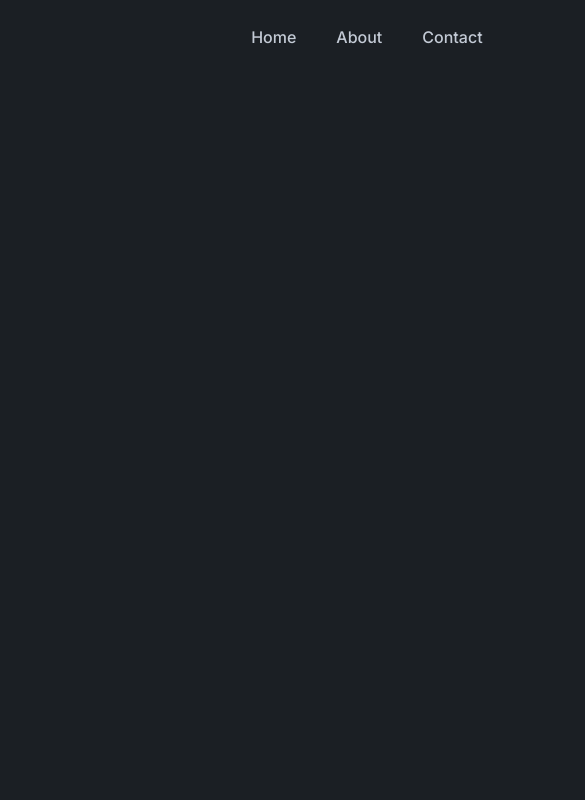
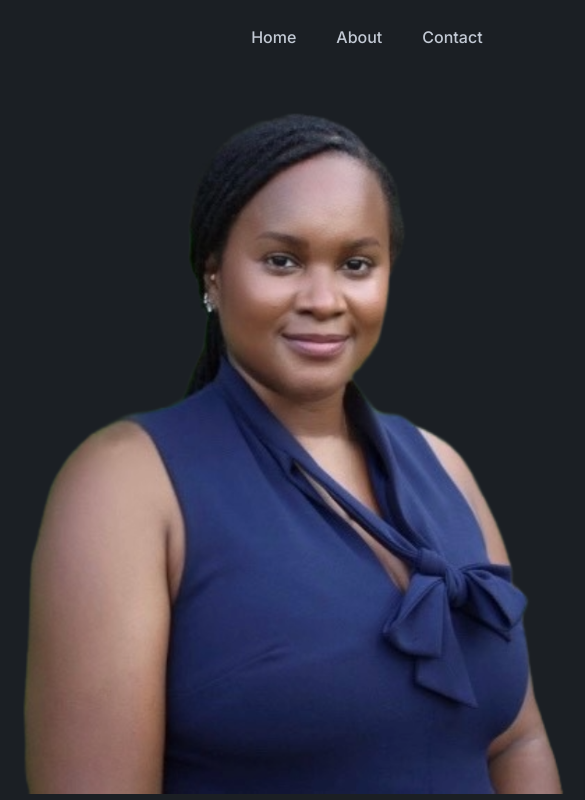
Before and after one commit to Dperki12/Milestone1, a plain HTML site: page index.html in a window 1280 px wide. Shown: the full height of the page, 695-1280 px from the left. Drawn offline with nearby package versions, Linux system fonts and the light colour scheme.

Commit message:
Update style.css

```diff
--- a/style.css
+++ b/style.css
@@ -72,7 +72,7 @@ section{
 .hero{
 	height: 100vh;
 	width: 100%;
-	background: url(./img/background.png);
+	background: url(./img/background1.png);
 	background-position: top right;
 	background-size: cover;
 	display: flex;
```
